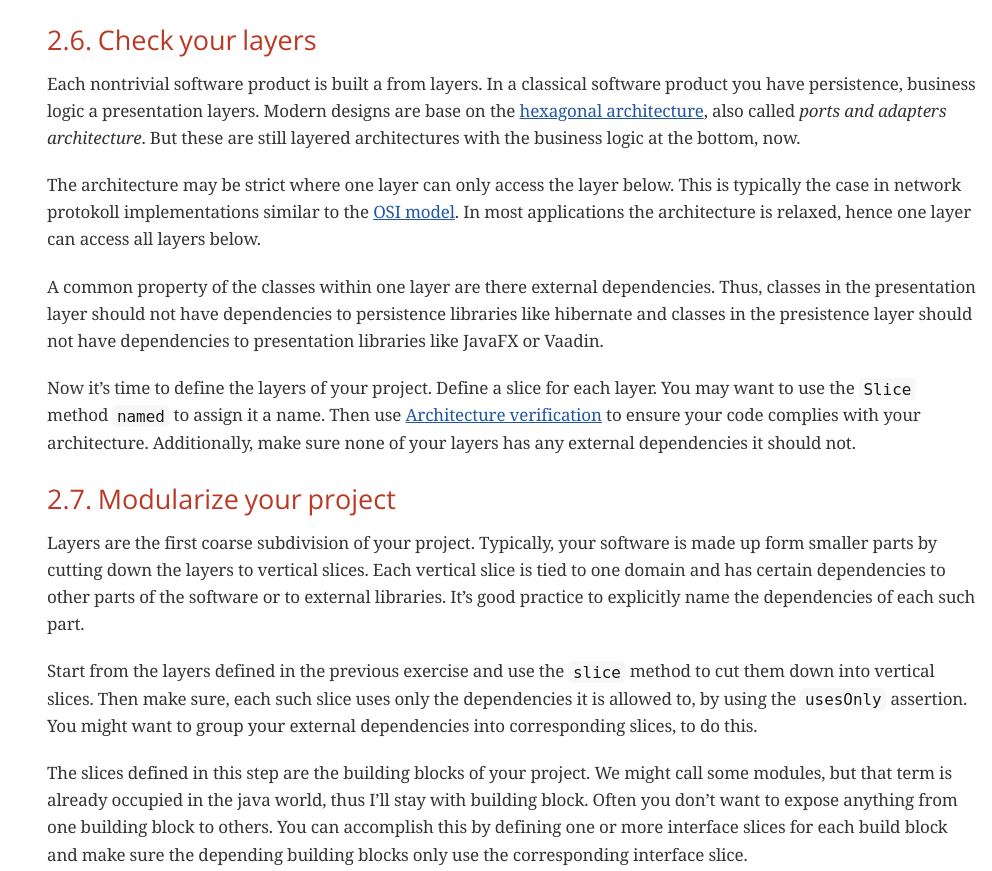
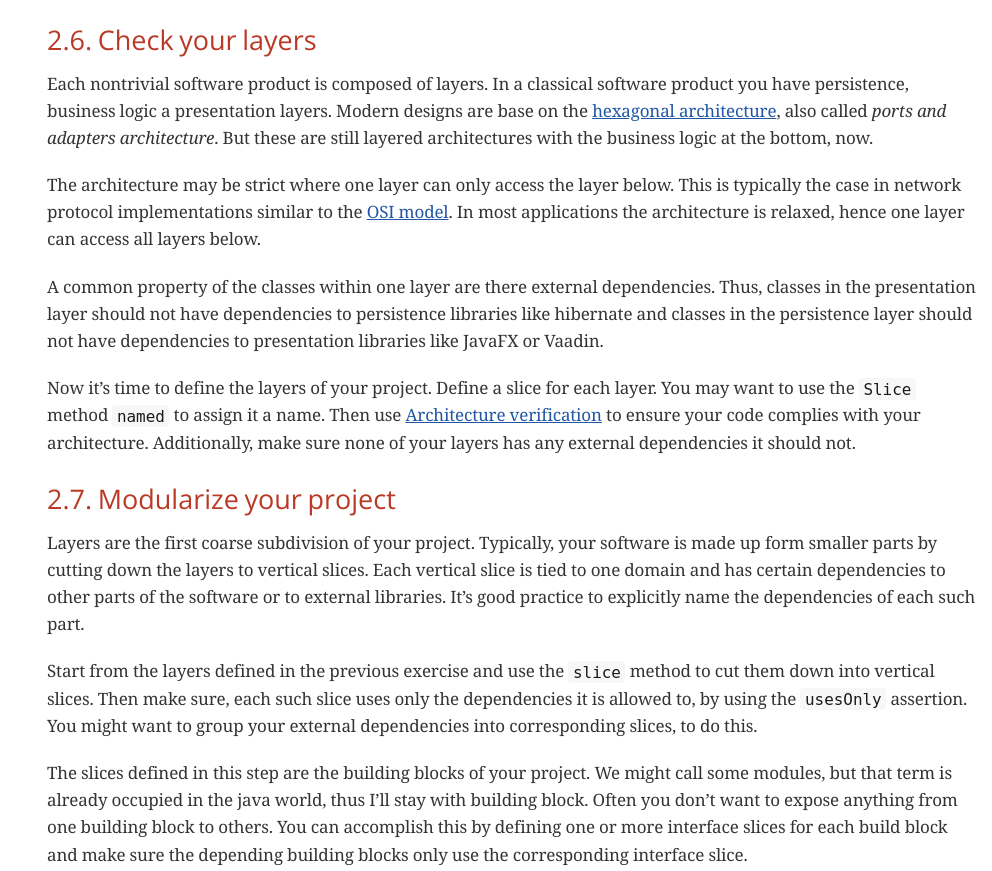
Before and after one commit to dessertj/dessertj-site, a plain HTML site: page index.html in a window 1280 px wide. Shown: the part 4449-5320 px from the top of the page, without its empty margins (288-1280 px from the left). Drawn offline with nearby package versions, Linux system fonts and the light colour scheme; a web font is replaced by a local one.

Commit message:
Deploying to gh-pages from  @ 4b3e03f9b2275d4cd46cf67571c8d5e3954bfd12 🚀

```diff
--- a/index.html
+++ b/index.html
@@ -786,7 +786,7 @@ After you have created your simulated cycle, make sure <em>dessert</em> detects
 <div class="sect2">
 <h3 id="check-your-layers"><a class="anchor" href="#check-your-layers"></a>2.6. Check your layers</h3>
 <div class="paragraph">
-<p>Each nontrivial software product is built a from layers. In a classical software product you have
+<p>Each nontrivial software product is composed of layers. In a classical software product you have
 persistence, business logic a presentation layers. Modern designs are base on the
 <a href="https://en.wikipedia.org/wiki/Hexagonal_architecture_(software)">hexagonal architecture</a>, also
 called <em>ports and adapters architecture</em>. But these are still layered architectures with the
@@ -794,14 +794,14 @@ business logic at the bottom, now.</p>
 </div>
 <div class="paragraph">
 <p>The architecture may be strict where one layer can only access the layer below. This is typically
-the case in network protokoll implementations similar to the
+the case in network protocol implementations similar to the
 <a href="https://en.wikipedia.org/wiki/OSI_model">OSI model</a>. In most applications the architecture
 is relaxed, hence one layer can access all layers below.</p>
 </div>
 <div class="paragraph">
 <p>A common property of the classes within one layer are there external dependencies. Thus, classes
 in the presentation layer should not have dependencies to persistence libraries like hibernate
-and classes in the presistence layer should not have dependencies to presentation libraries like
+and classes in the persistence layer should not have dependencies to presentation libraries like
 JavaFX or Vaadin.</p>
 </div>
 <div class="paragraph">
@@ -1490,7 +1490,7 @@ Code released under the <a href="https://www.apache.org/licenses/LICENSE-2.0">Ap
 </div>
 <div id="footer">
 <div id="footer-text">
-Last updated 2021-04-17 21:26:47 UTC
+Last updated 2021-04-17 21:36:21 UTC
 </div>
 </div>
 </body>
```
